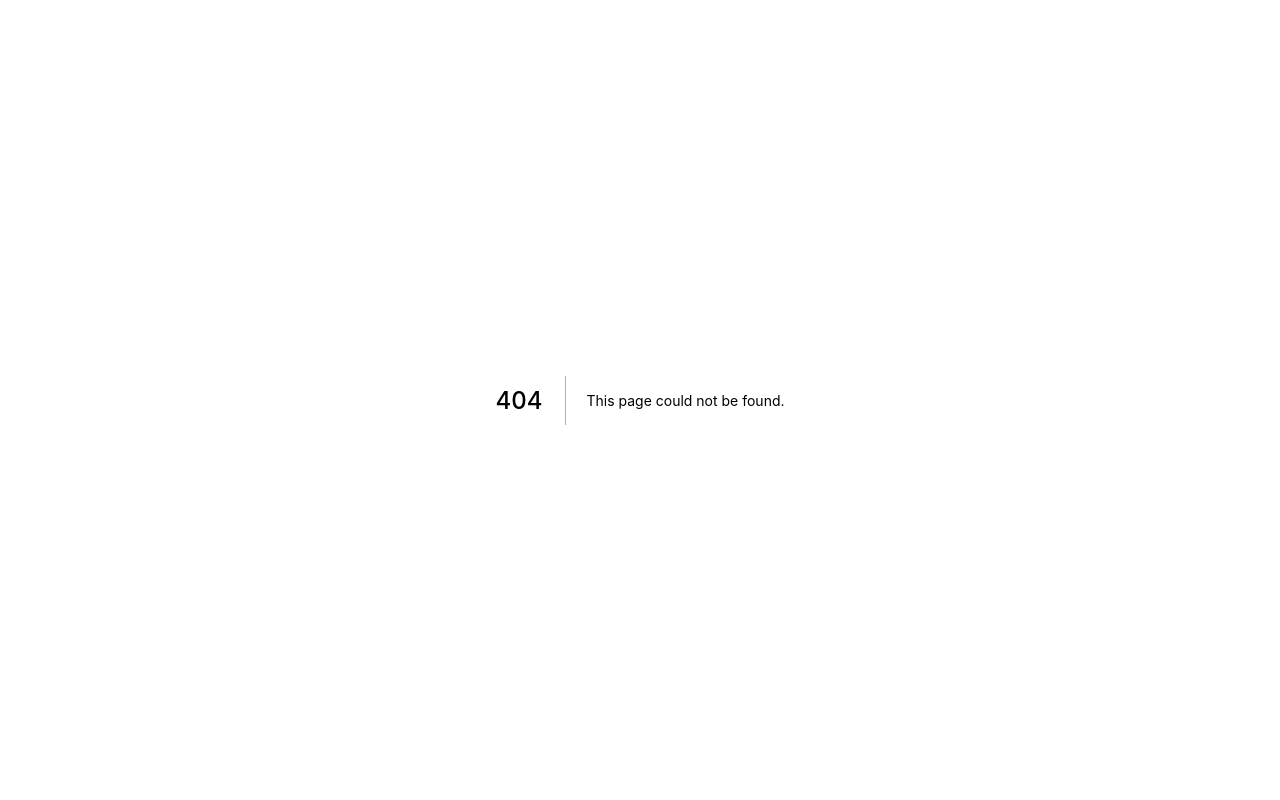
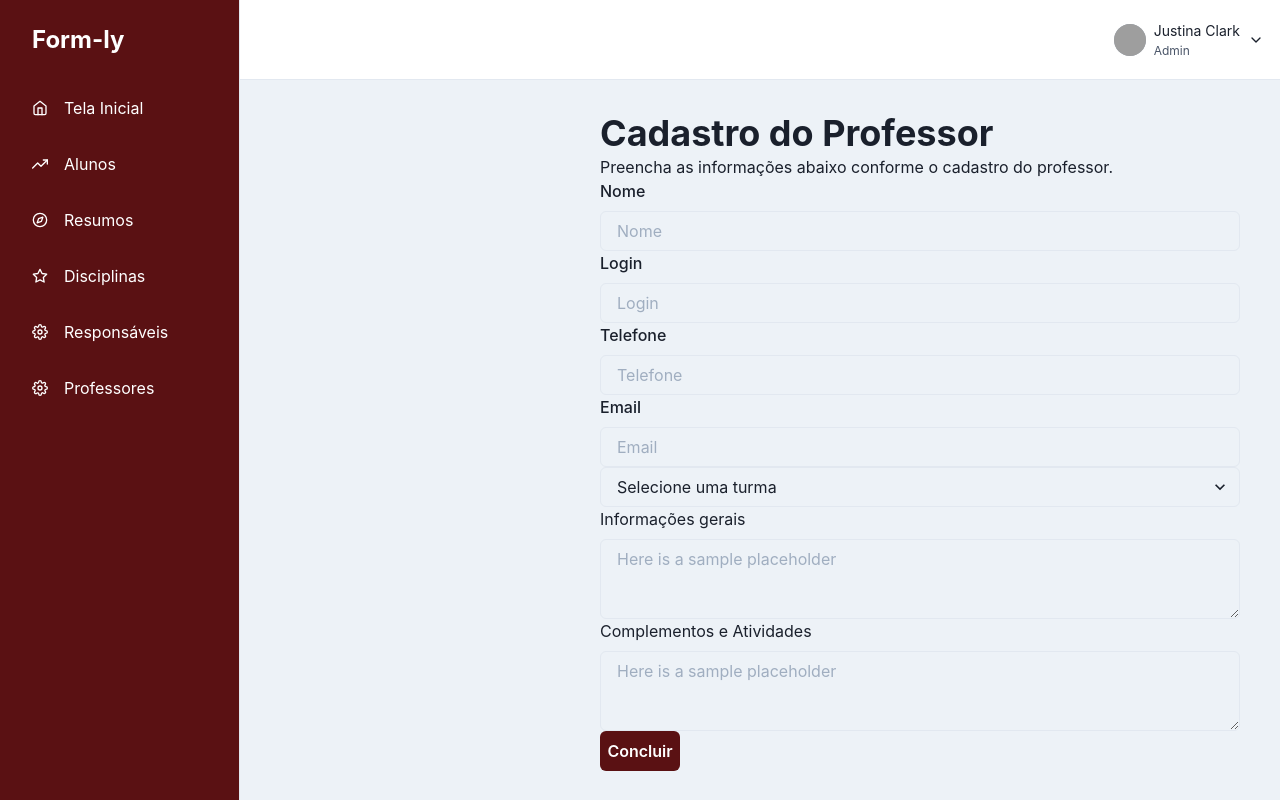
Before and after one commit to Lugaluvi/formly-frontend, a Next.js app: page /CreateTeacher in a window 1280 px wide. Before the commit this address had no page. Built offline with nearby package versions, Linux system fonts and the light colour scheme; grey boxes are pictures that could not be loaded.

Commit message:
Tela cadastro de professores

```diff
--- /dev/null
+++ b/src/pages/CreateTeacher.tsx
@@ -0,0 +1,256 @@
+import React, { ReactNode } from 'react';
+import {
+  IconButton,
+  Avatar,
+  Box,
+  CloseButton,
+  Flex,
+  HStack,
+  VStack,
+  Icon,
+  useColorModeValue,
+  Link,
+  Drawer,
+  DrawerContent,
+  Text,
+  useDisclosure,
+  BoxProps,
+  FlexProps,
+  Menu,
+  MenuButton,
+  MenuDivider,
+  MenuItem,
+  MenuList,
+  FormControl,
+  FormLabel,
+  Input,
+  Button,
+  Heading,
+  Select,
+  Textarea,
+} from '@chakra-ui/react';
+import {
+  FiHome,
+  FiTrendingUp,
+  FiCompass,
+  FiStar,
+  FiSettings,
+  FiMenu,
+  FiChevronDown,
+} from 'react-icons/fi';
+import { IconType } from 'react-icons';
+import { ReactText } from 'react';
+interface LinkItemProps {
+  name: string;
+  icon: IconType;
+}
+const LinkItems: Array<LinkItemProps> = [
+  { name: 'Tela Inicial', icon: FiHome },
+  { name: 'Alunos', icon: FiTrendingUp },
+  { name: 'Resumos', icon: FiCompass },
+  { name: 'Disciplinas', icon: FiStar },
+  { name: 'Responsáveis', icon: FiSettings },
+  { name: 'Professores', icon: FiSettings },
+];
+export default function SidebarWithHeader({
+  children,
+}: {
+  children: ReactNode;
+}) {
+  const { isOpen, onOpen, onClose } = useDisclosure();
+  return (
+    <Box minH="100vh" bg={useColorModeValue('gray.100', 'gray.900')}>
+      <SidebarContent
+        onClose={() => onClose}
+        display={{ base: 'none', md: 'block' }}
+      />
+      <Drawer
+        autoFocus={false}
+        isOpen={isOpen}
+        placement="left"
+        onClose={onClose}
+        returnFocusOnClose={false}
+        onOverlayClick={onClose}
+        size="full">
+        <DrawerContent>
+          <SidebarContent onClose={onClose} />
+        </DrawerContent>
+      </Drawer>
+      {/* mobilenav */}
+      <MobileNav onOpen={onOpen} />
+      <Box ml={{ base: 0, md: 60 }} p="4">
+        {children}
+      </Box>
+      <Flex marginLeft={'600px'} direction={'column'}>
+      <Heading>Cadastro do Professor</Heading>
+      <Text>Preencha as informações abaixo conforme o cadastro do professor.</Text>
+      <FormControl width={'50vw'}>
+        <FormLabel htmlFor='first-name'>Nome</FormLabel>
+        <Input id='first-name' placeholder='Nome'  />
+      </FormControl>
+      <FormControl width={'50vw'}>
+        <FormLabel htmlFor='login'>Login</FormLabel>
+        <Input id='login' placeholder='Login'  />
+      </FormControl>
+      <FormControl width={'50vw'}>
+        <FormLabel htmlFor='login'>Telefone</FormLabel>
+        <Input id='login' placeholder='Telefone'  />
+      </FormControl>
+      <FormControl width={'50vw'}>
+        <FormLabel htmlFor='login'>Email</FormLabel>
+        <Input id='login' placeholder='Email'  />
+      </FormControl>
+      <Select placeholder='Selecione uma turma' width={'50vw'}>
+        <option value='option1'>Turma 1</option>
+        <option value='option2'>Turma 2</option>
+        <option value='option3'>Turma 3</option>
+      </Select>
+      <Text mb='8px' width={'50vw'}>Informações gerais</Text>
+      <Textarea width={'50vw'} placeholder='Here is a sample placeholder' />
+      <Text mb='8px' width={'50vw'}>Complementos e Atividades</Text>
+      <Textarea width={'50vw'} placeholder='Here is a sample placeholder' />
+      <Button textColor={'white'} variant='solid' width={'80px'} bgColor='#5A1113'>Concluir</Button>
+      </Flex>
+    </Box>
+  );
+}
+
+interface SidebarProps extends BoxProps {
+  onClose: () => void;
+}
+
+const SidebarContent = ({ onClose, ...rest }: SidebarProps) => {
+  return (
+    <Box
+      transition="3s ease"
+      bg={useColorModeValue('#5A1113', 'gray.900')}
+      borderRight="1px"
+      borderRightColor={useColorModeValue('gray.200', 'gray.700')}
+      w={{ base: 'full', md: 60 }}
+      pos="fixed"
+      h="full"
+      {...rest}>
+      <Flex h="20" alignItems="center" mx="8" justifyContent="space-between">
+      <Text fontSize="2xl" color={'white'} fontWeight="bold">
+          Form-ly
+        </Text>
+        <CloseButton display={{ base: 'flex', md: 'none' }} onClick={onClose} />
+      </Flex>
+      {LinkItems.map((link) => (
+        <NavItem color={'white'} key={link.name} icon={link.icon}>
+          {link.name}
+        </NavItem>
+      ))}
+    </Box>
+  );
+};
+
+interface NavItemProps extends FlexProps {
+  icon: IconType;
+  children: ReactText;
+}
+const NavItem = ({ icon, children, ...rest }: NavItemProps) => {
+  return (
+    <Link href="#" style={{ textDecoration: 'none' }} _focus={{ boxShadow: 'none' }}>
+      <Flex
+        align="center"
+        p="4"
+        mx="4"
+        borderRadius="lg"
+        role="group"
+        cursor="pointer"
+        _hover={{
+          bg: '#911C1F',
+          color: 'white',
+        }}
+        {...rest}>
+        {icon && (
+          <Icon
+            mr="4"
+            fontSize="16"
+            _groupHover={{
+              color: 'white',
+            }}
+            as={icon}
+          />
+        )}
+        {children}
+      </Flex>
+    </Link>
+  );
+};
+
+interface MobileProps extends FlexProps {
+  onOpen: () => void;
+}
+const MobileNav = ({ onOpen, ...rest }: MobileProps) => {
+  return (
+    <Flex
+      ml={{ base: 0, md: 60 }}
+      px={{ base: 4, md: 4 }}
+      height="20"
+      alignItems="center"
+      bg={useColorModeValue('white', 'gray.900')}
+      borderBottomWidth="1px"
+      borderBottomColor={useColorModeValue('gray.200', 'gray.700')}
+      justifyContent={{ base: 'space-between', md: 'flex-end' }}
+      {...rest}>
+      <IconButton
+        display={{ base: 'flex', md: 'none' }}
+        onClick={onOpen}
+        variant="outline"
+        aria-label="open menu"
+        icon={<FiMenu />}
+      />
+
+      <Text
+        display={{ base: 'flex', md: 'none' }}
+        fontSize="2xl"
+        fontFamily="monospace"
+        fontWeight="bold">
+        Logo
+      </Text>
+
+      <HStack spacing={{ base: '0', md: '6' }}>
+        <Flex alignItems={'center'}>
+          <Menu>
+            <MenuButton
+              py={2}
+              transition="all 0.3s"
+              _focus={{ boxShadow: 'none' }}>
+              <HStack>
+                <Avatar
+                  size={'sm'}
+                  src={
+                    'https://images.unsplash.com/photo-1619946794135-5bc917a27793?ixlib=rb-0.3.5&q=80&fm=jpg&crop=faces&fit=crop&h=200&w=200&s=b616b2c5b373a80ffc9636ba24f7a4a9'
+                  }
+                />
+                <VStack
+                  display={{ base: 'none', md: 'flex' }}
+                  alignItems="flex-start"
+                  spacing="1px"
+                  ml="2">
+                  <Text fontSize="sm">Justina Clark</Text>
+                  <Text fontSize="xs" color="gray.600">
+                    Admin
+                  </Text>
+                </VStack>
+                <Box display={{ base: 'none', md: 'flex' }}>
+                  <FiChevronDown />
+                </Box>
+              </HStack>
+            </MenuButton>
+            <MenuList
+              bg={useColorModeValue('white', 'gray.900')}
+              borderColor={useColorModeValue('gray.200', 'gray.700')}>
+              <MenuItem>Perfil</MenuItem>
+              <MenuItem>Configurações</MenuItem>
+              <MenuDivider />
+              <MenuItem>Sair</MenuItem>
+            </MenuList>
+          </Menu>
+        </Flex>
+      </HStack>
+    </Flex>
+  );
+};
```
Also changed, not shown: package.json (+6 -1 lines), 1 other file (tests, documents, lock files or other folders).
